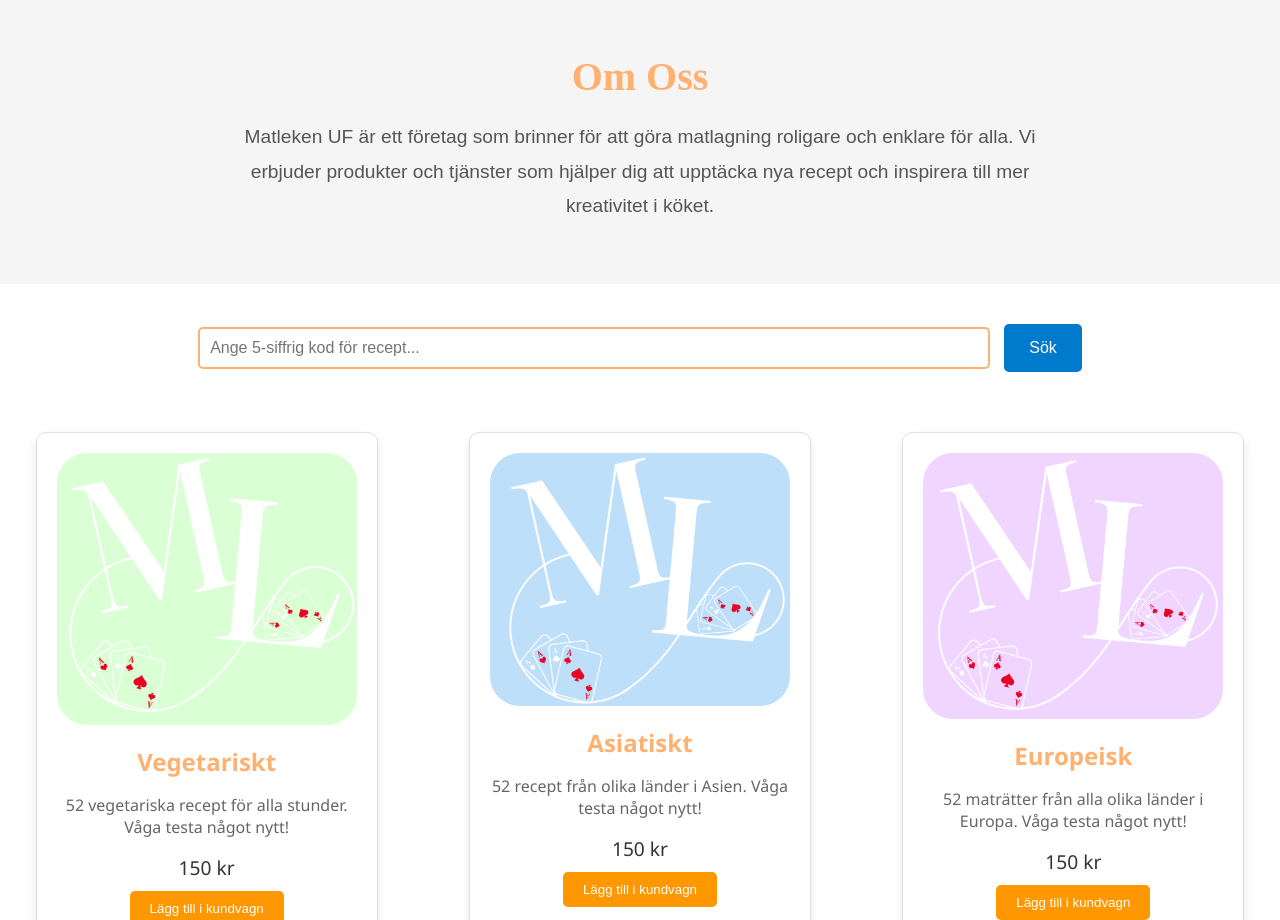
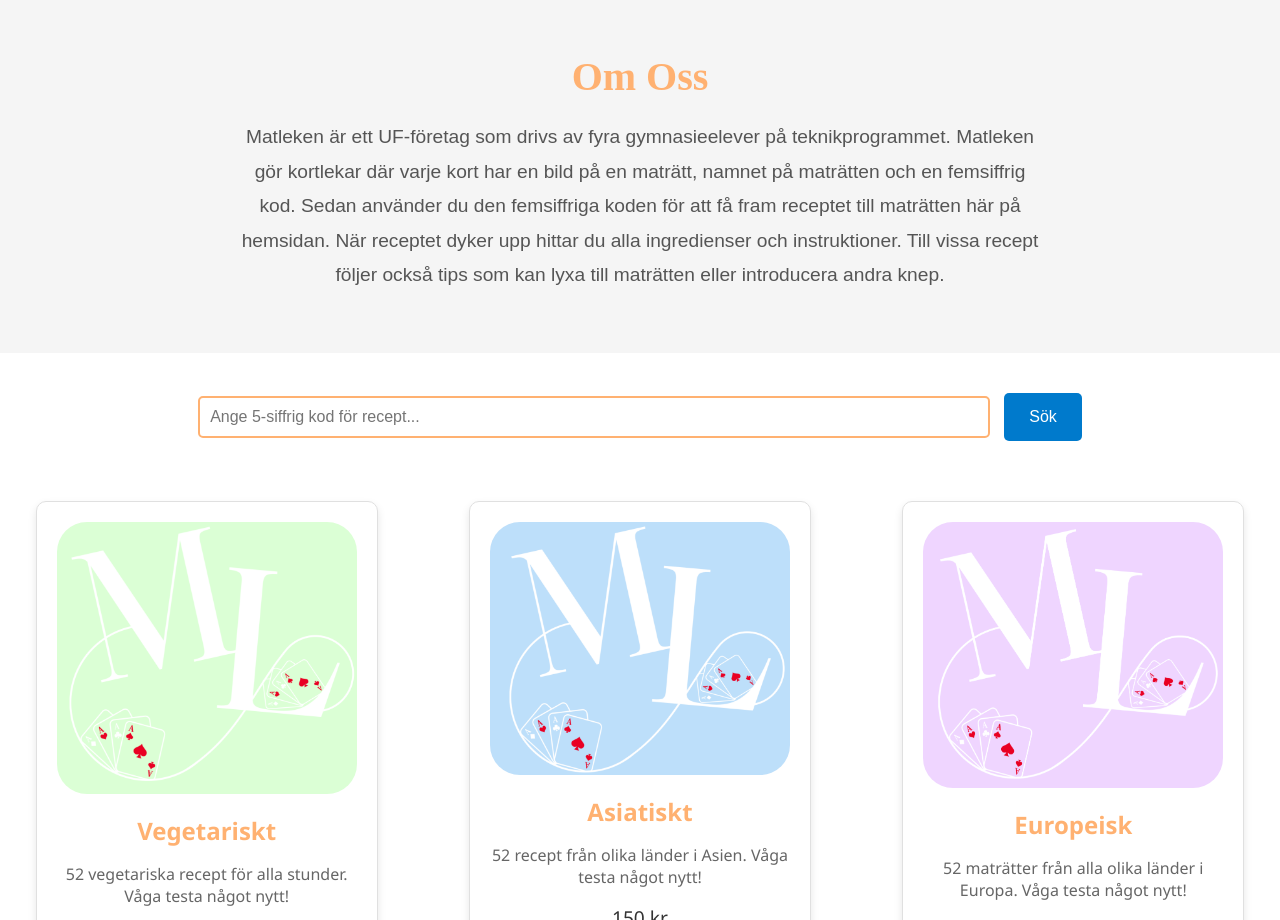
Before and after one commit to MatlekenUF/MatlekenUF, a plain HTML site: page index.html in a window 1280 px wide. Shown: the part 1120-2040 px from the top of the page. Drawn offline with Linux system fonts and the light colour scheme.

Commit message:
Update index.html

```diff
--- a/index.html
+++ b/index.html
@@ -117,7 +117,7 @@
     <section id="aboutSection" class="about-section">
         <div class="container">
             <h2>Om Oss</h2>
-            <p>Matleken UF är ett företag som brinner för att göra matlagning roligare och enklare för alla. Vi erbjuder produkter och tjänster som hjälper dig att upptäcka nya recept och inspirera till mer kreativitet i köket.</p>
+            <p>Matleken är ett UF-företag som drivs av fyra gymnasieelever på teknikprogrammet. Matleken gör kortlekar där varje kort har en bild på en maträtt, namnet på maträtten och en femsiffrig kod. Sedan använder du den femsiffriga koden för att få fram receptet till maträtten här på hemsidan. När receptet dyker upp hittar du alla ingredienser och instruktioner. Till vissa recept följer också tips som kan lyxa till maträtten eller introducera andra knep.</p>
         </div>
     </section>
     <!-- Search Section -->
```
